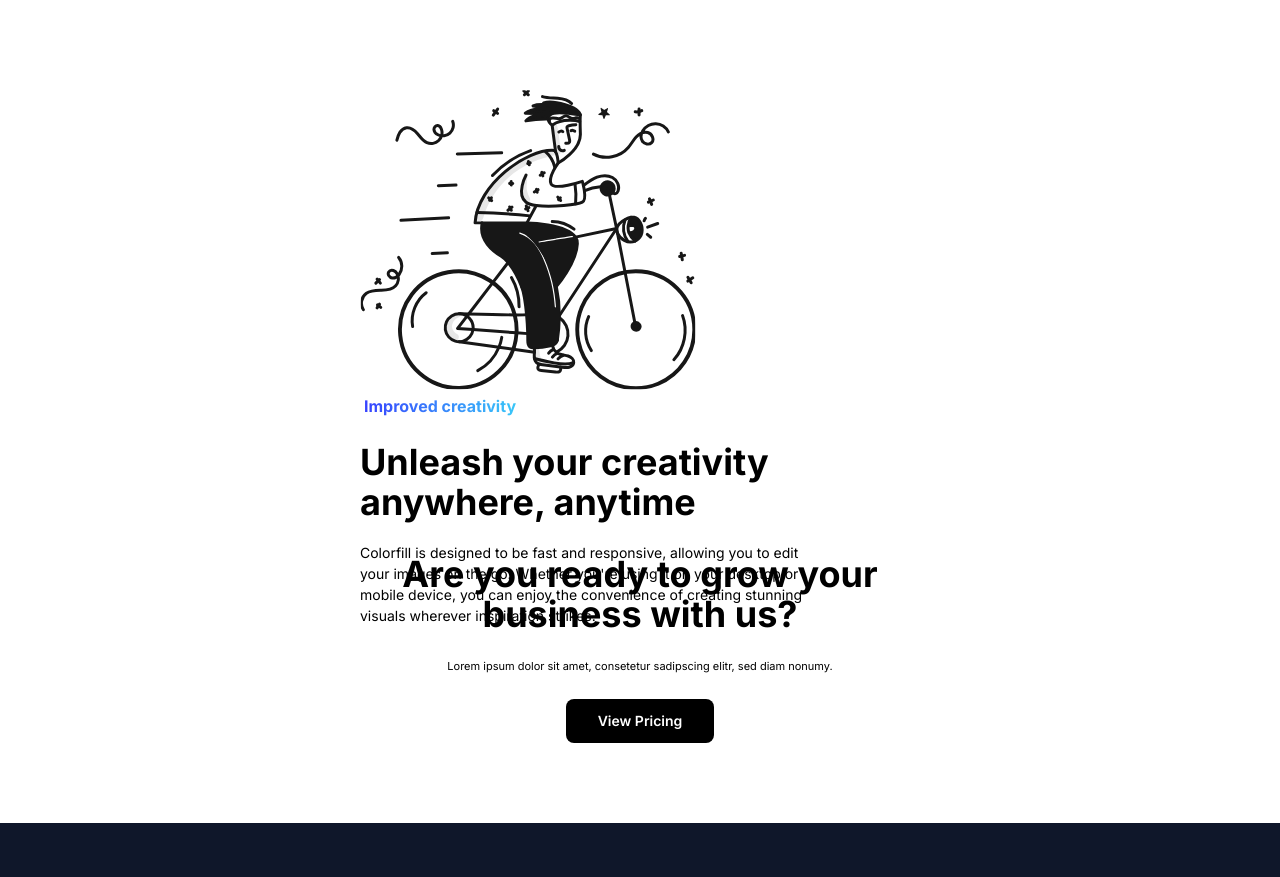
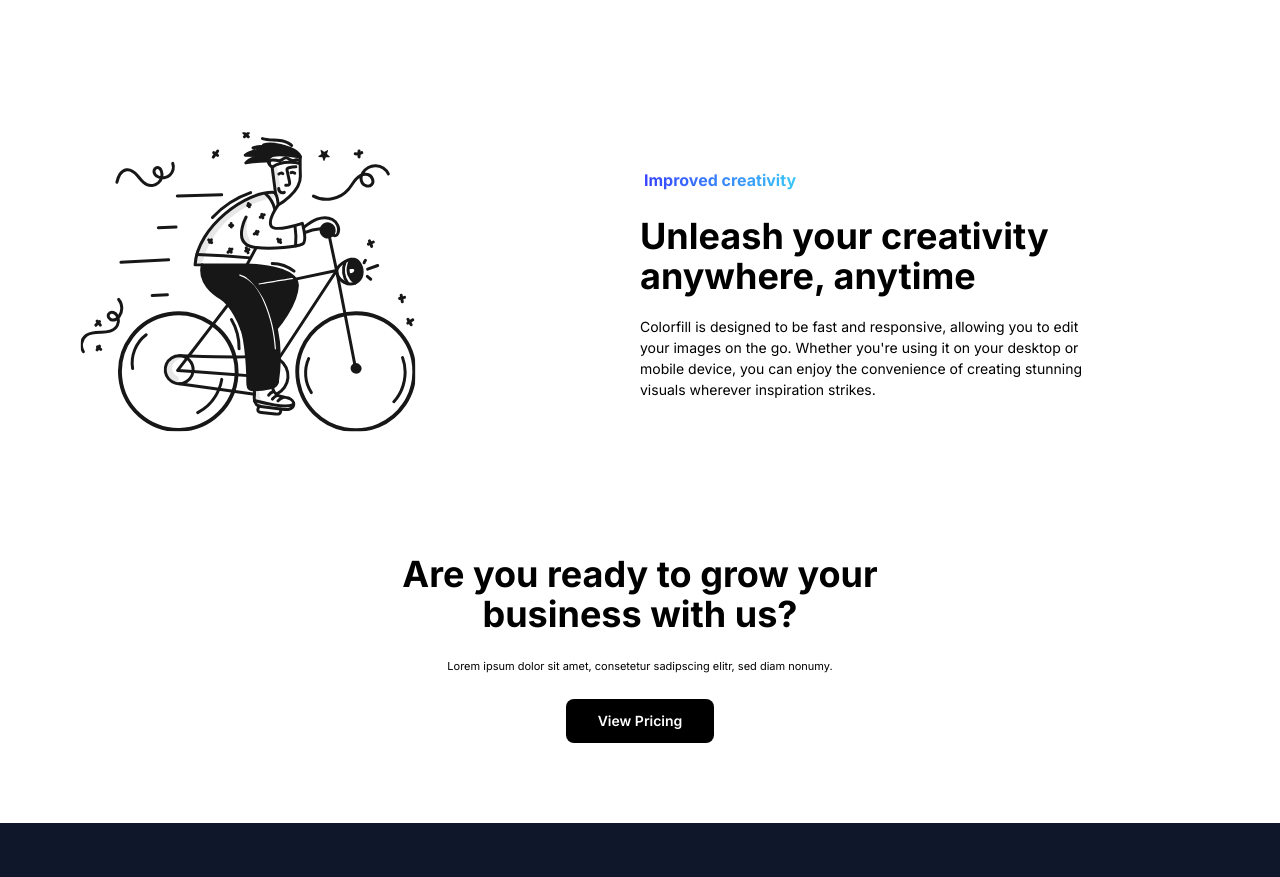
Before and after one commit to sahilshahu555/color-fill, a Next.js app: page / in a window 1280 px wide. Shown: the part 4176-5053 px from the top of the page. Built offline with nearby package versions, Linux system fonts and the light colour scheme.

Commit message:
edited all features section

```diff
--- a/components/home-components/4whyChoose/components/AllFeatures.tsx
+++ b/components/home-components/4whyChoose/components/AllFeatures.tsx
@@ -57,7 +57,7 @@ const AllFeatures = (props: Props) => {
 
         </div>
 
-        <div className="div4 flex flex-col-reverse md:flex-rowflex-row-reverse items-center justify-around md:h-[24rem] gap-10 md:gap-0">
+        <div className="div4 flex flex-col-reverse md:flex-row-reverse items-center justify-around md:h-[24rem] gap-10 md:gap-0">
 
             <div className="md:w-1/2 flex flex-col gap-5">
 
```
